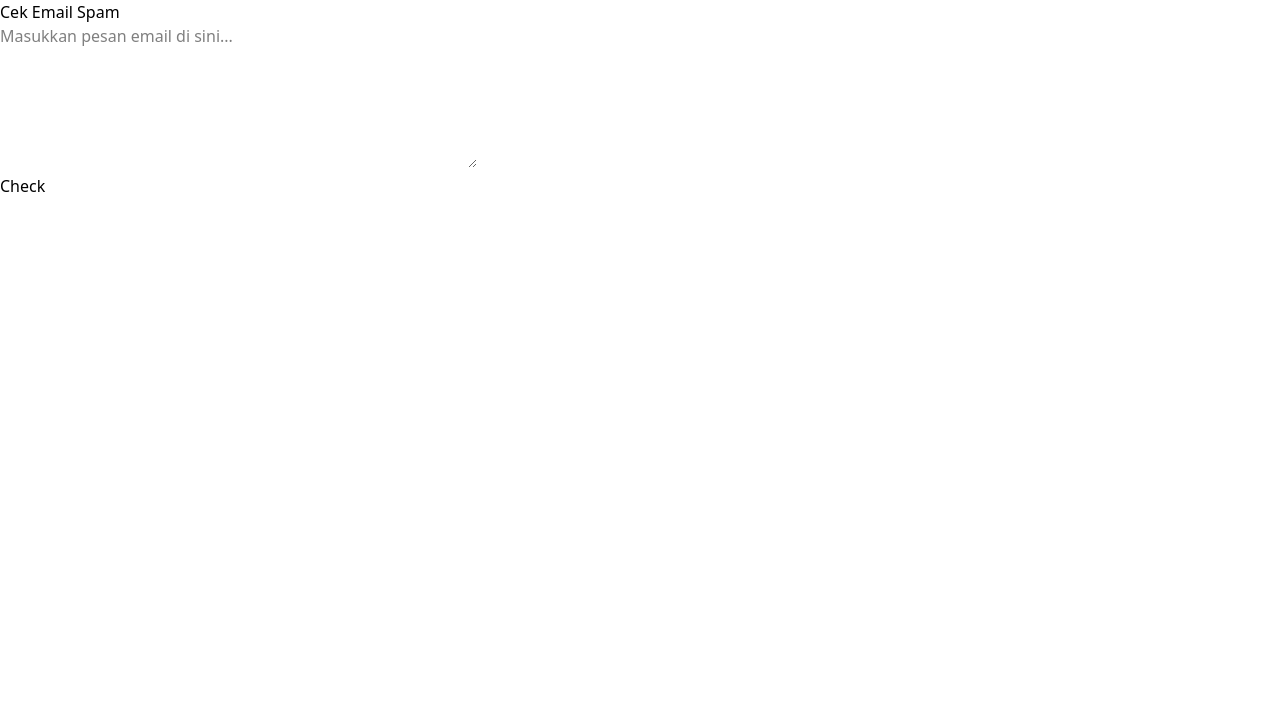
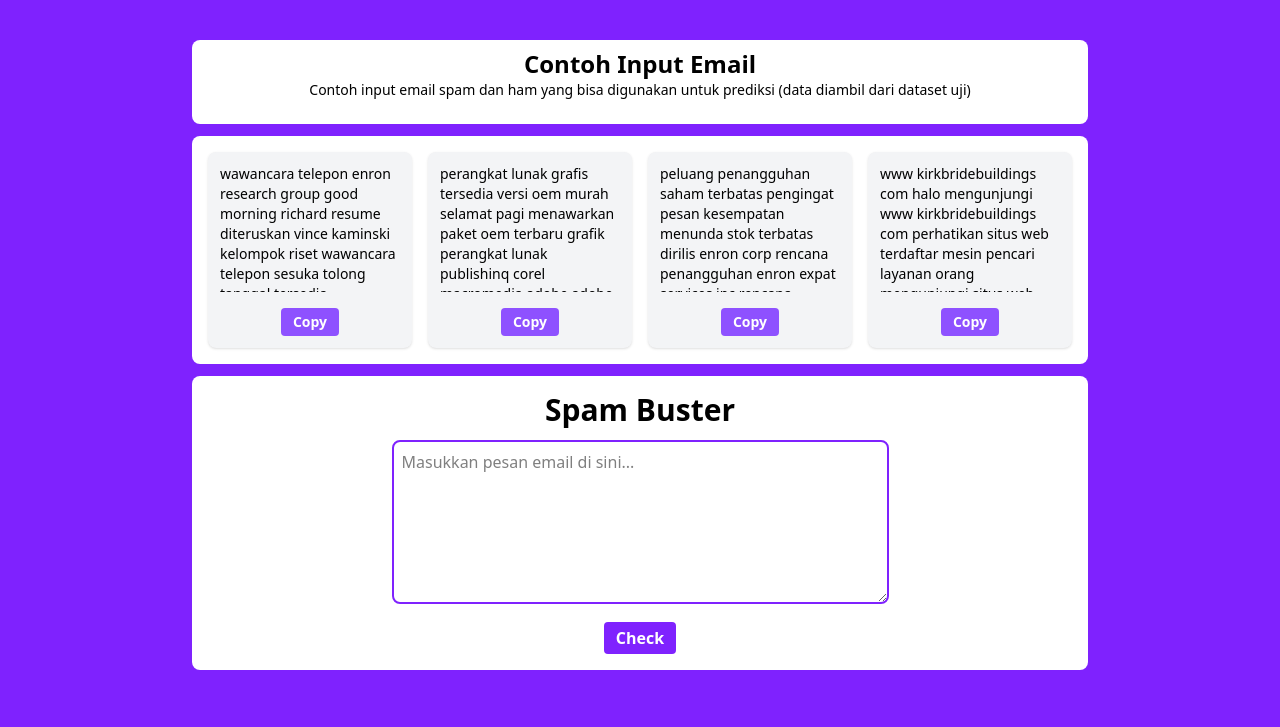
Before and after one commit to rhmtspr/NLP_project, a plain HTML site: page index.html in a window 1280 px wide. Drawn offline with nearby package versions, Linux system fonts and the light colour scheme.

Commit message:
added probabilites results

```diff
--- a/index.html
+++ b/index.html
@@ -6,13 +6,70 @@
   <title>Klasifikasi Spam</title>
   <script src="https://cdn.jsdelivr.net/npm/@tailwindcss/browser@4"></script>
 </head>
-<body>
-  <h2>Cek Email Spam</h2>
-  <textarea id="emailText" name="emailText" rows="6", cols="50" placeholder="Masukkan pesan email di sini..."></textarea><br>
-  <button onclick="checkSpam()">Check</button>
-  <p id="result"></p>
+<body class="bg-violet-600 flex justify-center items-center">
+  <div class="text-center mt-10 flex justify-center items-center">
+    <div>
+      <div class="text-center max-w-4xl mb-3">
+        <div class="bg-white p-2 mb-3 rounded-lg">
+          <h1 class="text-2xl font-bold">Contoh Input Email</h1>
+          <p class="mb-4 text-sm">Contoh input email spam dan ham yang bisa digunakan untuk prediksi (data diambil dari dataset uji)</p>
+        </div>
+        <div class="bg-white p-4 rounded-lg grid grid-cols-1 md:grid-cols-2 lg:grid-cols-4 gap-4">
+          <div class="relative bg-gray-100 p-3 rounded-lg shadow">
+            <div class="max-h-32 overflow-y-auto mb-2">
+              <p class="text-left text-sm">
+                wawancara telepon enron research group good morning richard resume diteruskan vince kaminski kelompok riset wawancara telepon sesuka tolong tanggal tersedia mengoordinasikan jadwal nomor telepon hubungi wawancara telepon jam pewawancara direktur pelaksana vince kaminski wakil presiden penelitian stinson gibner penelitian vasant shanbhogue wakil presiden penelitian terima kasih richard berharap mendengar salam koordinator administrasi shirley crenshaw enron research group email shirley crenshaw enron com
+              </p>
+            </div>
+            <button class="font-bold mt-2 bg-violet-500 text-white text-sm px-3 py-1 rounded hover:bg-violet-600" onclick="copyToClipboard(this)">Copy</button>
+          </div>
+          <div class="relative bg-gray-100 p-3 rounded-lg shadow">
+            <div class="max-h-32 overflow-y-auto mb-2">
+              <p class="text-left text-sm">
+                perangkat lunak grafis tersedia versi oem murah selamat pagi menawarkan paket oem terbaru grafik perangkat lunak publishinq corel macromedia adobe adobe photoshop cs macromedia studio mx adobe acrobat profesiai adobe premiere pro corei designer quickbooks profestiveai edition adobe paqemaker xara x vl audisi adobe discreet studio max adobe goiive cs adobe effects standar adobe premiere elements corel painter lx adobe lilustrator cs adobe lndesign cs adobe creative suite adobe framemaker ulead cool studio produksi aiias motion buiider profestiveai quicken premier home biz adobe photoshop eiements adobe premiere pro pelajari hormat carson
+              </p>
+            </div>
+            <button class="font-bold mt-2 bg-violet-500 text-white text-sm px-3 py-1 rounded hover:bg-violet-600" onclick="copyToClipboard(this)">Copy</button>
+          </div>
+          <div class="relative bg-gray-100 p-3 rounded-lg shadow">
+            <div class="max-h-32 overflow-y-auto mb-2">
+              <p class="text-left text-sm">
+                peluang penangguhan saham terbatas pengingat pesan kesempatan menunda stok terbatas dirilis enron corp rencana penangguhan enron expat services inc rencana penangguhan ekspatriat informasi kesempatan dikirimkan minggu berpartisipasi program silakan lengkapi formulir pemilihan secepat formulir dikembalikan perhatian ebl faksimili kantor minggu harap ragu menghubungi renee ratcliff mary mckendree terima kasih kim bolton kompensasi eksekutif
+              </p>
+            </div>
+            <button class="font-bold mt-2 bg-violet-500 text-white text-sm px-3 py-1 rounded hover:bg-violet-600" onclick="copyToClipboard(this)">Copy</button>
+          </div>
+          <div class="relative bg-gray-100 p-3 rounded-lg shadow">
+            <div class="max-h-32 overflow-y-auto mb-2">
+              <p class="text-left text-sm">
+                www kirkbridebuildings com halo mengunjungi www kirkbridebuildings com perhatikan situs web terdaftar mesin pencari layanan orang mengunjungi situs web meningkat seekercenter teknologi unik langsung mengirimkan situs web mesin pencari direktori rendah biaya efektif mengiklankan situs detail silakan pergi seekercenter net paparan maksimum situs web mendengarnya darimu salam vanessa lintner sales marketing www mencari pusat net menerima email memilih menerima penawaran khusus situs web mitra menerima email kesalahan menerima penawaran khusus tambahan silakan masukkan alamat email klik tombol hapus
+              </p>
+            </div>
+            <button class="font-bold mt-2 bg-violet-500 text-white text-sm px-3 py-1 rounded hover:bg-violet-600" onclick="copyToClipboard(this)">Copy</button>
+          </div>
+        </div>
+      </div>
+      <div class="bg-white rounded-lg p-4 mb-5">
+        <h2 class="text-3xl font-bold">Spam Buster</h2>
+        <textarea class="border-2 border-violet-600 my-3 p-2 rounded-lg" id="emailText" name="emailText" rows="6", cols="50" placeholder="Masukkan pesan email di sini..."></textarea><br>
+        <button class="text-white font-bold bg-violet-600 rounded-sm px-3 py-1" onclick="checkSpam()">Check</button>
+        <p id="result"></p>
+      </div>
+    </div>
+  </div>
 </body>
 <script>
+  function copyToClipboard(button) {
+    let paragraph = button.parentElement.querySelector("p").textContent;
+
+    paragraph = paragraph.replace(/\s+/g, " ").trim();
+
+    navigator.clipboard.writeText(paragraph).then(() => {
+      button.textContet = "Copied!";
+      setTimeout(() => (button.textContent = "Copy"), 1500);
+    });
+  }
+
   async function checkSpam() {
     const message = document.getElementById("emailText").value;
     const response = await fetch("http://127.0.0.1:8000/predict", {
@@ -24,8 +81,8 @@
     const data = await response.json();
     document.getElementById("result").innerHTML = `
     <strong>Hasil:</strong> ${data.prediction}<br>
-    <strong>Spam Confidence:</strong> ${data.spam_probability}%<br>
-    <strong>Ham Confidence:</strong> ${data.ham_probability}%
+    <strong>Presentase Spam:</strong> ${data.spam_prob}<br>
+    <strong>Presentase Ham:</strong> ${data.ham_prob}<br>
   `;
   }
 </script>
```
Also changed, not shown: 1 other file.
